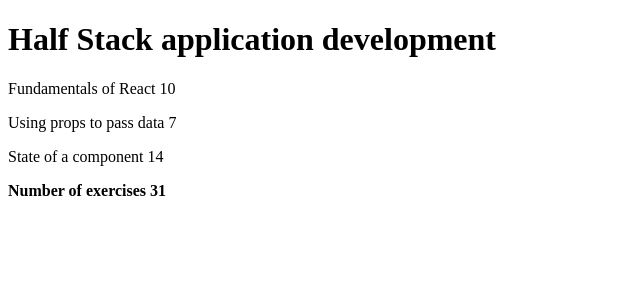
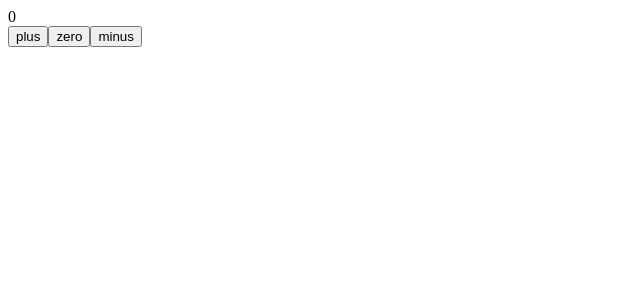
Before and after one commit to kvn7io/fullstackopen-exercises, a React (Create React App) app in the folder part1/: page / in a window 1280 px wide. Shown: the top 300 px of the page, without its empty margins (0-640 px from the left). Built offline with nearby package versions, Linux system fonts and the light colour scheme.

Commit message:
part 1c completed

```diff
--- a/part1/src/App.js
+++ b/part1/src/App.js
@@ -1,70 +1,43 @@
-import React from 'react'
+import React, { useState } from 'react'
+
+const Display = ({counter}) => {
+  return (
+    <div>{counter}</div>
+  )
+}
+
+const Button = ({handleClick, text}) => {
+  return (
+    <button onClick={handleClick}>
+      {text}
+    </button>
+  )
+}
 
 const App = () => {
-  // Data to be displayed
-  const course = {
-    name: 'Half Stack application development',
-    parts: [
-      {
-        name: 'Fundamentals of React',
-        exercises: 10
-      },
-      {
-        name: 'Using props to pass data',
-        exercises: 7
-      },
-      {
-        name: 'State of a component',
-        exercises: 14
-      }
-    ]
-  }
+  const [ counter, setCounter ] = useState(0)
 
-  // Component definition
-  const Header = (props) => {
-    return(
-      <h1>{props.course}</h1>
-    )
-  }
+  const increaseByOne = () => setCounter(counter + 1)
+  const decreaseByOne = () => setCounter(counter - 1)
+  const setToZero = () => setCounter(0)
 
-  const Part = (part) => {
-    return(
-      <p>{part.name} {part.exercises}</p>
-    )
-  }
-
-  const Content = ({parts}) => {
-    return(
-      <div>
-        {
-          parts.map(part => (
-            <Part name={part.name} exercises={part.exercises} />
-          ))
-        }
-      </div>
-    )
-  }
-
-  const Total = ({parts}) => {
-    let total = 0
-    parts.map(part => total += part.exercises)
-
-    return(
-      <p><b>
-        Number of exercises {total}
-      </b></p>
-    )
-  }
-
-  // Return app
   return (
     <div>
-      <Header course={course.name} />
-      <Content parts={course.parts} />
-      <Total parts={course.parts} />
+      <Display counter={counter} />
+      <Button
+        handleClick={increaseByOne}
+        text='plus'
+      />
+      <Button
+        handleClick={setToZero}
+        text='zero'
+      />
+      <Button
+        handleClick={decreaseByOne}
+        text='minus'
+      />
     </div>
   )
-
 }
 
 export default App
--- a/part1/src/index.js
+++ b/part1/src/index.js
@@ -1,5 +1,5 @@
-import ReactDOM from 'react-dom';
-import App from './App';
+import ReactDOM from 'react-dom'
+import App from './App'
 
 ReactDOM.render(
   <App />,
```
